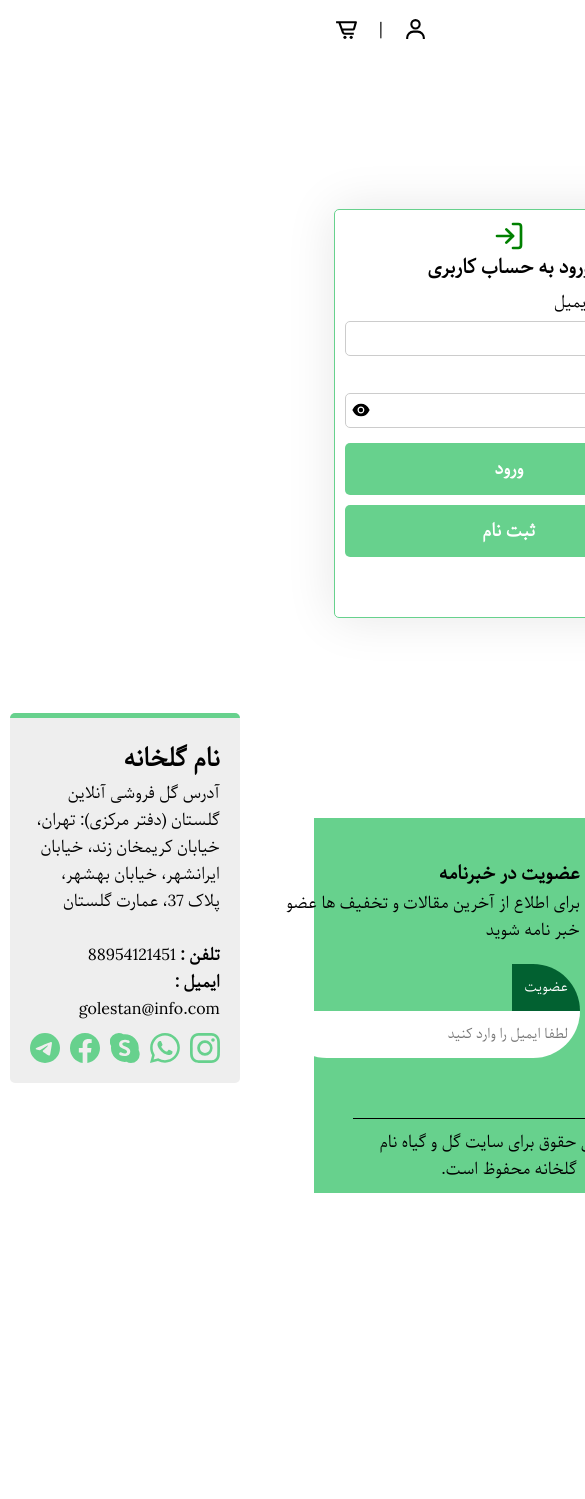
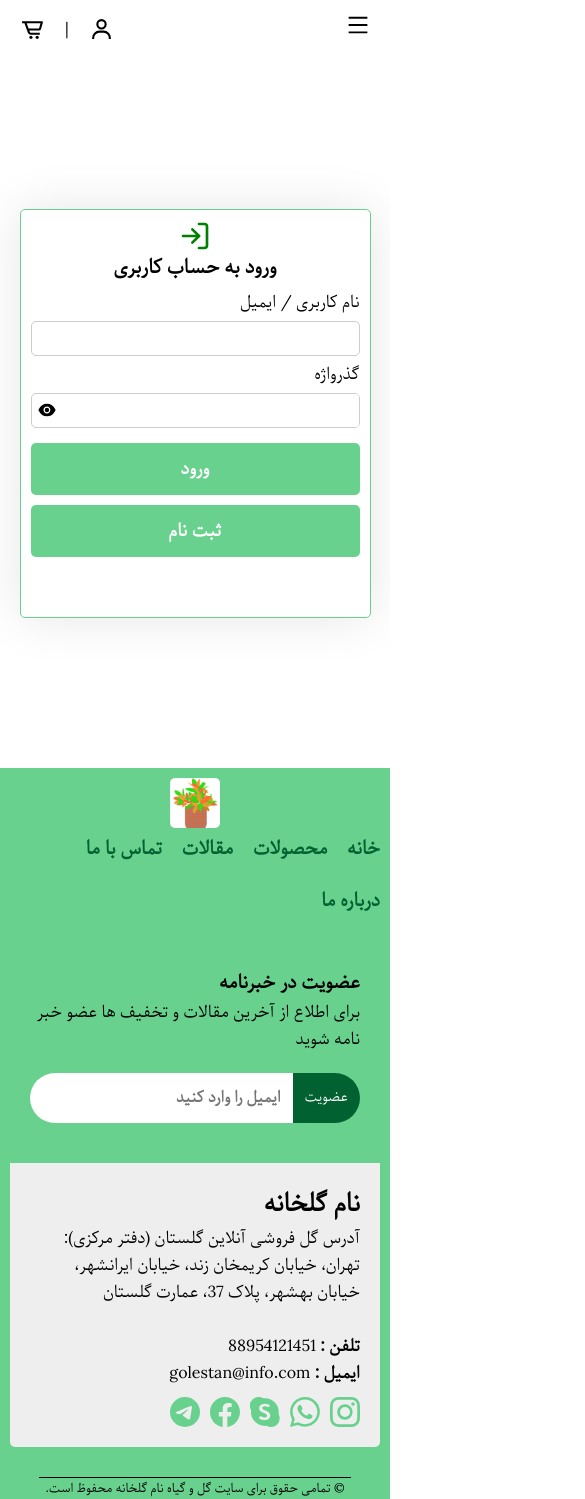
Before and after one commit to soheil-tehi/green-planet, a React (Vite) app: page /login in a window 390 px wide. Shown: the top 1499 px of the page, 585 px wide, since content can reach past the window. Before the commit the page ends 1193 px from the top, so only its background shows below. Built offline with nearby package versions, Linux system fonts and the light colour scheme.

Commit message:
Responsive Footer

```diff
--- a/src/Components/Footer/footer.scss
+++ b/src/Components/Footer/footer.scss
@@ -2,8 +2,9 @@
 
 .footer-container {
     width: 100%;
-    margin-top: 200px;
+    margin-top: 150px;
     background-color: $primary-color;
+    overflow: hidden;
 
     .footer-wrapper {
         display: flex;
@@ -31,6 +32,9 @@
             }
 
             .right-item {
+                display: flex;
+                flex-direction: column;
+
                 .right-item-link {
                     text-decoration: none;
                     color: $second-color;
@@ -63,6 +67,8 @@
                     margin-top: 20px;
                     border-radius: 200px;
                     overflow: hidden;
+                    display: flex;
+                    width: 75%;
 
                     input,
                     button {
@@ -72,7 +78,10 @@
                     }
 
                     input {
-                        width: 300px;
+                        width: 100%;
+                        color: rgb(1, 108, 1);
+                        font-size: 15px;
+                        font-weight: 600;
                     }
 
                     button {
@@ -98,13 +107,12 @@
             align-items: center;
             gap: 10px;
             padding: 10px;
+            padding-top: 0;
 
             .foooter-left-wrapper {
                 background-color: #eee;
                 padding: 20px;
-                margin-top: -120px;
-                border-top: 5px solid $primary-color;
-                border-radius: 5px;
+                border-radius: 0 0 5px 5px;
 
                 .footer-social {
                     display: flex;
@@ -130,7 +138,31 @@
         border-top: 1px solid black;
         width: 80%;
         margin: 0 auto;
-        padding: 10px;
         text-align: center;
+
+        p {
+            font-size: 12px;
+        }
     }
 }
+
+
+@media screen and (max-width:850px) {
+    .footer-wrapper {
+        flex-direction: column;
+
+        .right-item {
+            flex-direction: row !important;
+            gap: 20px;
+            flex-wrap: wrap;
+        }
+
+        .footer-newsletter-box {
+            width: 100% !important;
+        }
+
+        .foooter-left-wrapper {
+            margin-top: 0 !important;
+        }
+    }
+}
--- a/src/Components/Footer/footer.tsx
+++ b/src/Components/Footer/footer.tsx
@@ -24,7 +24,7 @@ function Footer() {
                             <p>برای اطلاع از آخرین مقالات و تخفیف ها عضو خبر نامه شوید</p>
                             <div className="footer-newsletter-box">
                                 <button>عضویت</button>
-                                <input type="text" placeholder='لطفا ایمیل را وارد کنید' />
+                                <input type="text" placeholder='ایمیل را وارد کنید' />
                             </div>
                         </div>
                     </div>
@@ -50,7 +50,7 @@ function Footer() {
                     </div>
                 </div>
                 <div className="copyright">
-                    © تمامی حقوق برای سایت گل و گیاه نام گلخانه محفوظ است.
+                  <p>© تمامی حقوق برای سایت گل و گیاه نام گلخانه محفوظ است.</p>
                 </div>
             </div>
         </footer>
--- a/src/Pages/Register/register.tsx
+++ b/src/Pages/Register/register.tsx
@@ -69,12 +69,8 @@ function Register() {
                         <GoogleLogin onSuccess={responseMessage} />
                     </GoogleOAuthProvider>
                 </div>
-
-
             </form>
-
         </div>
-
     )
 }
 
```
Also changed, not shown: src/Pages/Login/login.scss (+5 -11 lines), src/Pages/Login/login.tsx (+0 -7 lines), src/Pages/Register/register.scss (+1 -13 lines).
